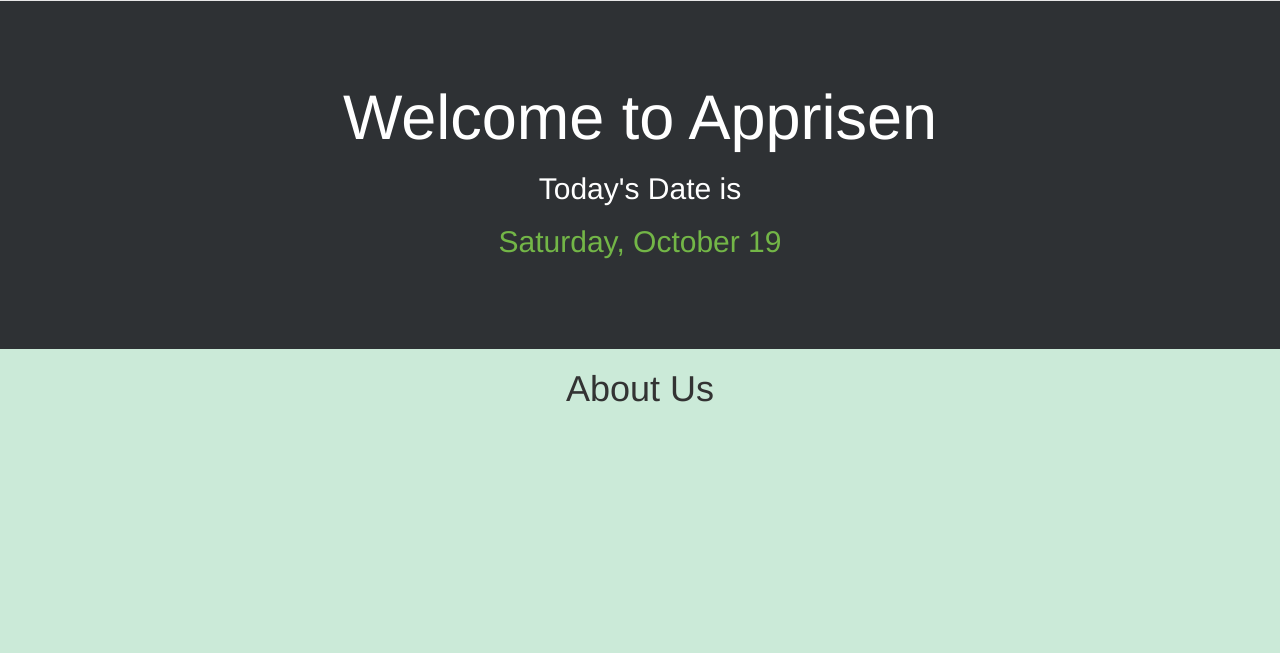
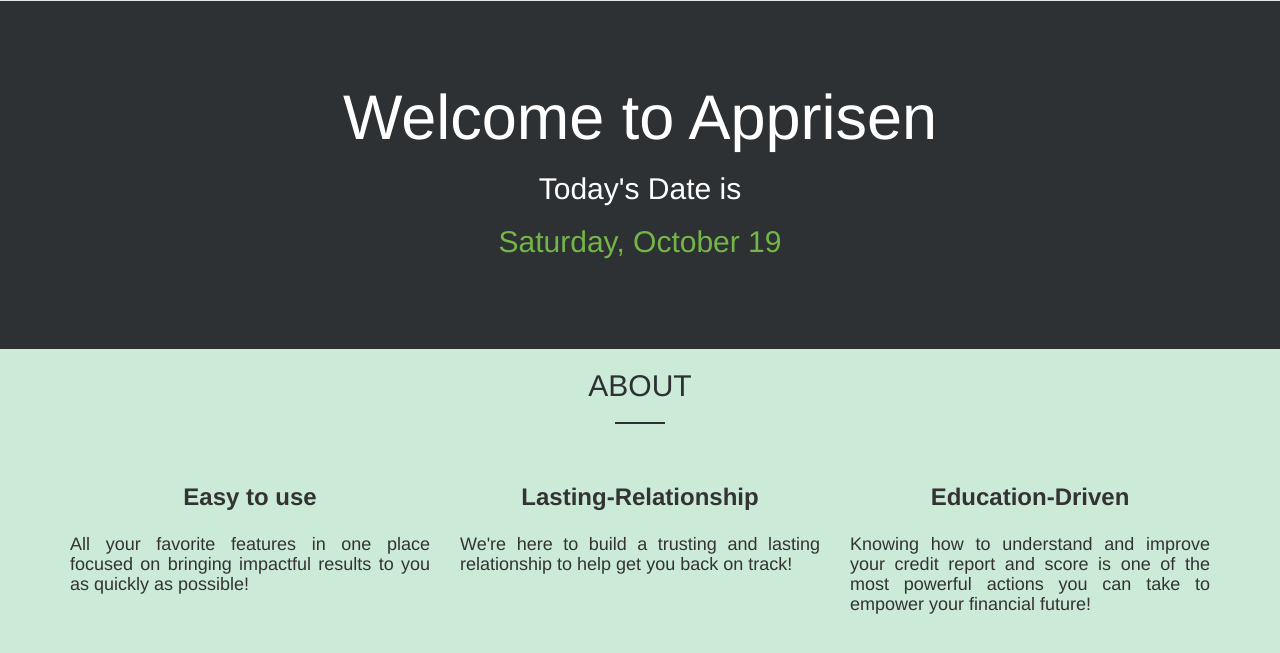
Before and after one commit to Columbus19/team-11, a Flask app: page / in a window 1280 px wide. Shown: the part 65-718 px from the top of the page. Run offline with Flask 2, Linux system fonts and the light colour scheme; data comes from the database, SQL or seed files in the repository; some libraries are stand-ins or nearby versions; some web fonts are replaced.

Commit message:
finished homepage

```diff
--- a/templates/homepage.html
+++ b/templates/homepage.html
@@ -11,7 +11,40 @@
         <h2>Today's Date is </h2><h2 id='todayDate'></h2></div>
     </div>
 
-    <div class="text-center setGreen">
-        <h1>About Us</h1>
-    </div>
+    <div class="container" id="about">
+        <div class="row">
+            <div class="col-lg-12 col-md-12 col-sm-12 col-xs-12 text-center slideanim">
+                <h2 class="section-heading">ABOUT</h2>
+                <hr style="max-width:50px;border-top: 2px solid #2E3134;"><br>
+            </div><!-- ./column -->
+        </div><!-- ./row -->
+        <div class="row">
+            <div class="col-md-4 col-lg-4 col-sm-12 co-xs-12 text-center">
+                <h3><label><b>Easy to use</b></label></h3>
+                <h4>
+                    <p class="text-justify" style="padding-top: 10px;">
+                        All your favorite features in one place focused on bringing impactful results to you as quickly as possible!
+                    </p>
+                </h4>
+            </div>
+
+            <div class="col-md-4 col-lg-4 col-sm-12 co-xs-12 text-center">
+                <h3><label><b>Lasting-Relationship</b></label></h3>
+                <h4>
+                    <p class="text-justify" style="padding-top: 10px;">
+                      We're here to build a trusting and lasting relationship to help get you back on track!
+                    </p>
+                </h4>
+            </div>
+
+            <div class="col-md-4 col-lg-4 col-sm-12 co-xs-12 text-center">
+                <h3><label><b>Education-Driven</b></label></h3>
+                <h4>
+                    <p class="text-justify" style="padding-top: 10px;">
+                        Knowing how to understand and improve your credit report and score is one of the most powerful actions you can take to empower your financial future!
+                    </p>
+                </h4>
+            </div>
+        </div> <!-- ./row -->
+    </div> <!-- ./cotainer -->
 {% endblock %}
```
